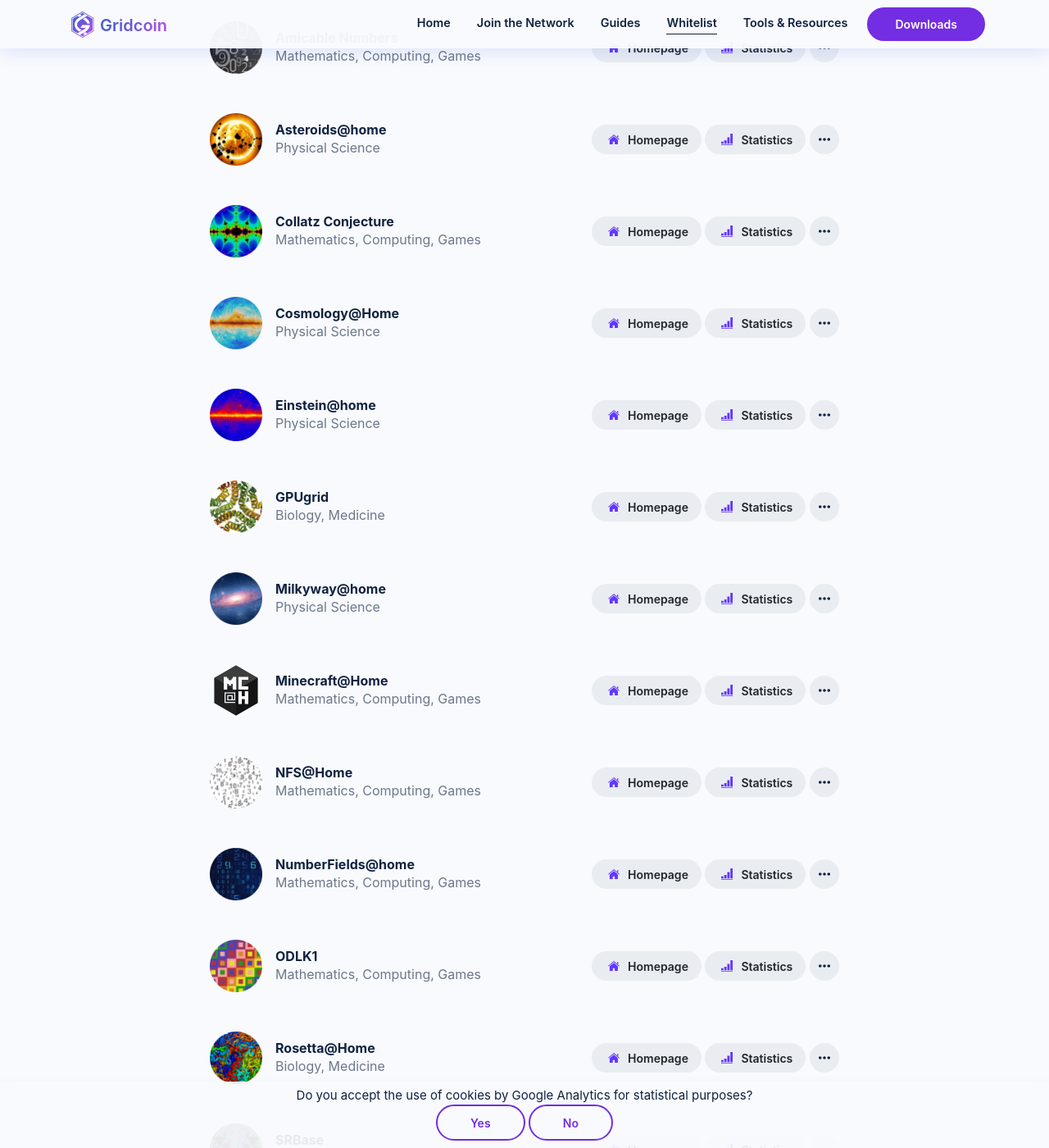
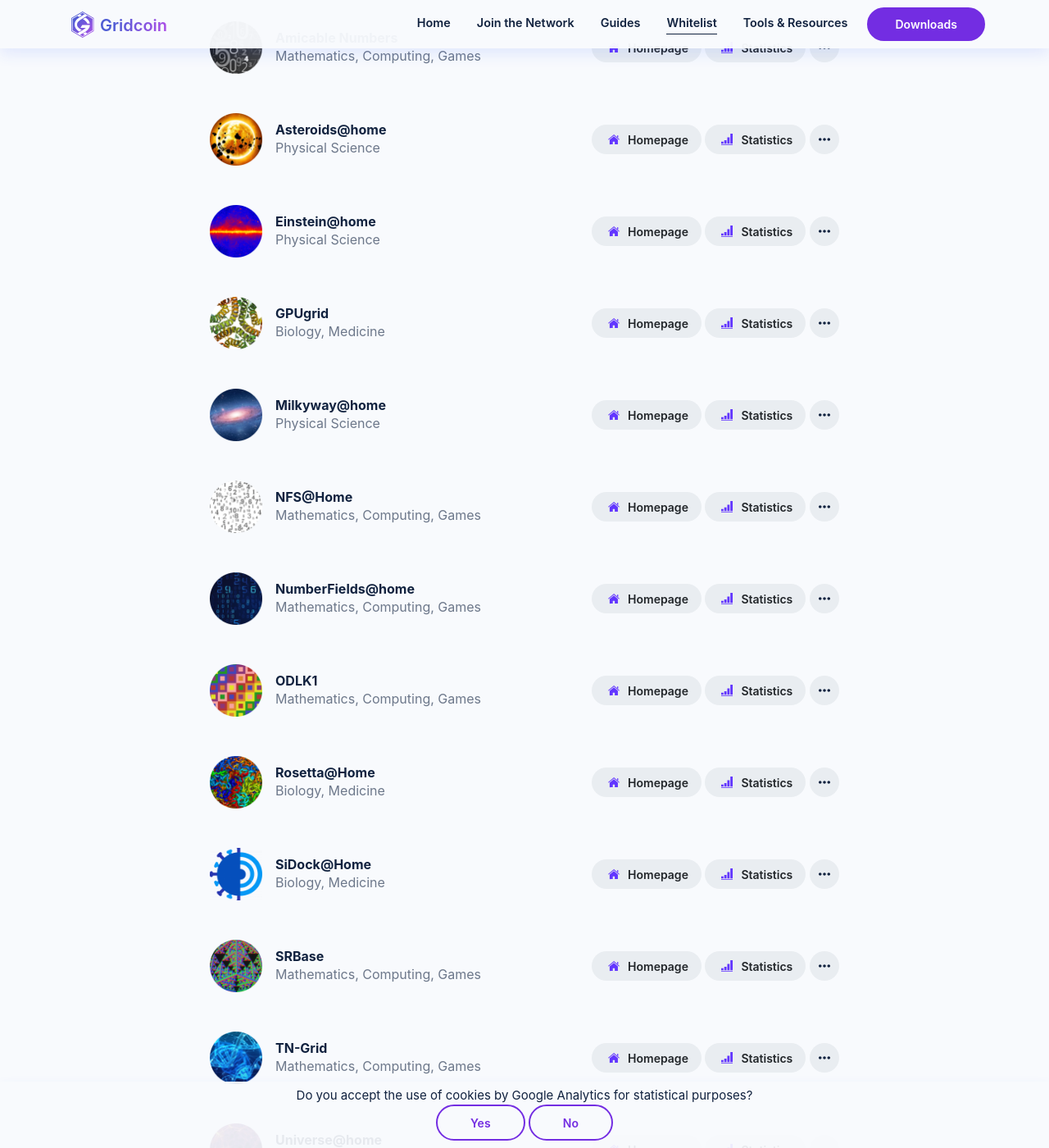
Before and after one commit to gridcoin-community/Gridcoin-World-Site, a Jekyll site: the page built from whitelist.htm, in a window 1280 px wide and 1400 px high, scrolled down 1161 px. Shown: the whole window at 82% size. Built offline with Jekyll 4.4.1, drawn with Linux system fonts in a browser that asks for light colours; some of the changed lines change nothing that is shown; some of the changed text lies outside the part shown.

Commit message:
Update whitelist

```diff
--- a/_data/whitelist.yml
+++ b/_data/whitelist.yml
@@ -37,36 +37,6 @@
   gdpr: "no"
   team: https://asteroidsathome.net/boinc/team_display.php?teamid=2218
   stats: https://gridcoinstats.eu/project/asteroids@home
-
-- name: Collatz Conjecture
-  link: https://boinc.thesonntags.com/collatz/
-  img: "ic-project-collatz-conjecture.png"
-  topic: "Mathematics, Computing, Games"
-  goal: Attempting to disprove the Collatz Conjecture.
-  sponsor: Private
-  supports_windows: "y"
-  supports_mac: "y"
-  supports_linux: "y"
-  supports_nvidia_gpu: "y"
-  supports_amd_gpu: "y"
-  supports_intel_gpu: "y"
-  gdpr: "no"
-  team: https://boinc.thesonntags.com/collatz/team_display.php?teamid=3029
-  stats: https://gridcoinstats.eu/project/collatz_conjecture
-
-- name: Cosmology@Home
-  link: https://www.cosmologyathome.org/
-  img: "ic-project-cosmology-home.png"
-  topic: "Physical Science"
-  goal: Darkmatter/Universe Model Research
-  sponsor: Department of Astronomy at the University of Illinois at Urbana-Champaign
-  supports_windows: "y"
-  supports_mac: "y"
-  supports_linux: "y"
-  supports_virtualbox: "y"
-  gdpr: "no"
-  team: https://www.cosmologyathome.org/team_display.php?teamid=3637
-  stats: https://gridcoinstats.eu/project/cosmology@home
 
 - name: Einstein@home
   link: https://einsteinathome.org
@@ -110,30 +80,10 @@
     computer science.
   sponsor: Rensselaer Polytechnic Institute
   supports_windows: "y"
-  supports_mac: "y"
   supports_linux: "y"
-  supports_nvidia_gpu: "y"
-  supports_amd_gpu: "y"
   gdpr: "no"
   team: https://milkyway.cs.rpi.edu/milkyway/team_display.php?teamid=6566
   stats: https://gridcoinstats.eu/project/milkyway@home
-
-- name: Minecraft@Home
-  link: https://minecraftathome.com/
-  img: "ic-project-mc-home.svg"
-  topic: "Mathematics, Computing, Games"
-  goal: Enables the study of the fundamental laws of Minecraft to answer
-        unanswered questions regarding the features and true limits of the game.
-  sponsor: Private
-  supports_windows: "y"
-  supports_linux: "y"
-  supports_arm: "y"
-  supports_nvidia_gpu: "y"
-  supports_amd_gpu: "y"
-  supports_intel_gpu: "y"
-  gdpr: "no"
-  team: https://minecraftathome.com/minecrafthome/team_display.php?teamid=1840
-  stats: https://gridcoinstats.eu/project/minecraft@home
 
 - name: NFS@Home
   link: https://escatter11.fullerton.edu/nfs/
@@ -164,6 +114,7 @@
   supports_linux: "y"
   supports_nvidia_gpu: "y"
   supports_amd_gpu: "y"
+  supports_intel_gpu: "y"
   gdpr: "yes"
   gdpr-enable-steps: "https://numberfields.asu.edu/NumberFields/forum_thread.php?id=355#2134"
   team: https://numberfields.asu.edu/NumberFields/team_display.php?teamid=2069
@@ -200,6 +151,19 @@
   team: https://boinc.bakerlab.org/rosetta/team_display.php?teamid=12575
   stats: https://gridcoinstats.eu/project/rosetta@home
 
+- name: SiDock@Home
+  link: https://www.sidock.si/sidock/
+  img: "ic-project-sidock-home.png"
+  topic: "Biology, Medicine"
+  goal: Works on drug discovery with COVID-19 as its primary focus
+  sponsor: COVID.SI project and the Karelian Research Center of the Russian Academy of Sciences.
+  supports_windows: "y"
+  supports_linux: "y"
+  supports_arm: "y"
+  gdpr: "no"
+  team: https://www.sidock.si/sidock/team_display.php?teamid=54
+  stats: https://www.gridcoinstats.eu/project/sidock@home
+
 - name: SRBase
   link: http://srbase.my-firewall.org/sr5/
   img: "ic-project-srbase.png"
@@ -211,23 +175,10 @@
   supports_linux: "y"
   supports_nvidia_gpu: "y"
   supports_amd_gpu: "y"
+  supports_intel_gpu: "y"
   gdpr: "no"
   team: http://srbase.my-firewall.org/sr5/team_display.php?teamid=99
   stats: https://gridcoinstats.eu/project/srbase
-
-- name: SiDock@Home
-  link: https://www.sidock.si/sidock/
-  img: "ic-project-sidock-home.png"
-  topic: "Biology, Medicine"
-  goal: Works on drug discovery with COVID-19 as its primary focus
-  sponsor: COVID.SI project and the Karelian Research Center of the Russian Academy of Sciences.
-  supports_windows: "y"
-  supports_mac: "y"
-  supports_linux: "y"
-  supports_arm: "y"
-  gdpr: "no"
-  team: https://www.sidock.si/sidock/team_display.php?teamid=54
-  stats: https://www.gridcoinstats.eu/project/sidock@home
 
 - name: TN-Grid
   link: https://gene.disi.unitn.it/test/
@@ -270,6 +221,9 @@
   supports_linux: "y"
   supports_arm: "y"
   supports_android: "y"
+  supports_nvidia_gpu: "y"
+  supports_amd_gpu: "y"
+  supports_intel_gpu: "y"
   gdpr: "yes"
   gdpr-enable-steps: https://www.worldcommunitygrid.org/ms/viewDataSharing.action
   team: https://secure.worldcommunitygrid.org/team/viewTeamInfo.do?teamId=BBNGDQS832
@@ -291,3 +245,17 @@
   gdpr: "no"
   team: https://www.rechenkraft.net/yoyo/team_display.php?teamid=1475
   stats: https://gridcoinstats.eu/project/yoyo@home
+
+- name: Folding@Home
+  link: https://foldingathome.org
+  img: ""
+  goal: Simulating protein dynamics, including the process of protein folding and the movements of proteins implicated in a variety of diseases. NOT a BOINC project, see crunching guides for how to setup account.
+  sponsor: Folding@home Consortium (multiple universities), accepts BTC donations
+  supports_windows: "y"
+  supports_mac: "y"
+  supports_linux: "y"
+  supports_nvidia_gpu: "y"
+  supports_amd_gpu: "y"
+  gdpr: "no"
+  team: https://stats.foldingathome.org/team/226804
+  stats: https://foldingathome.org/statistics/
```
